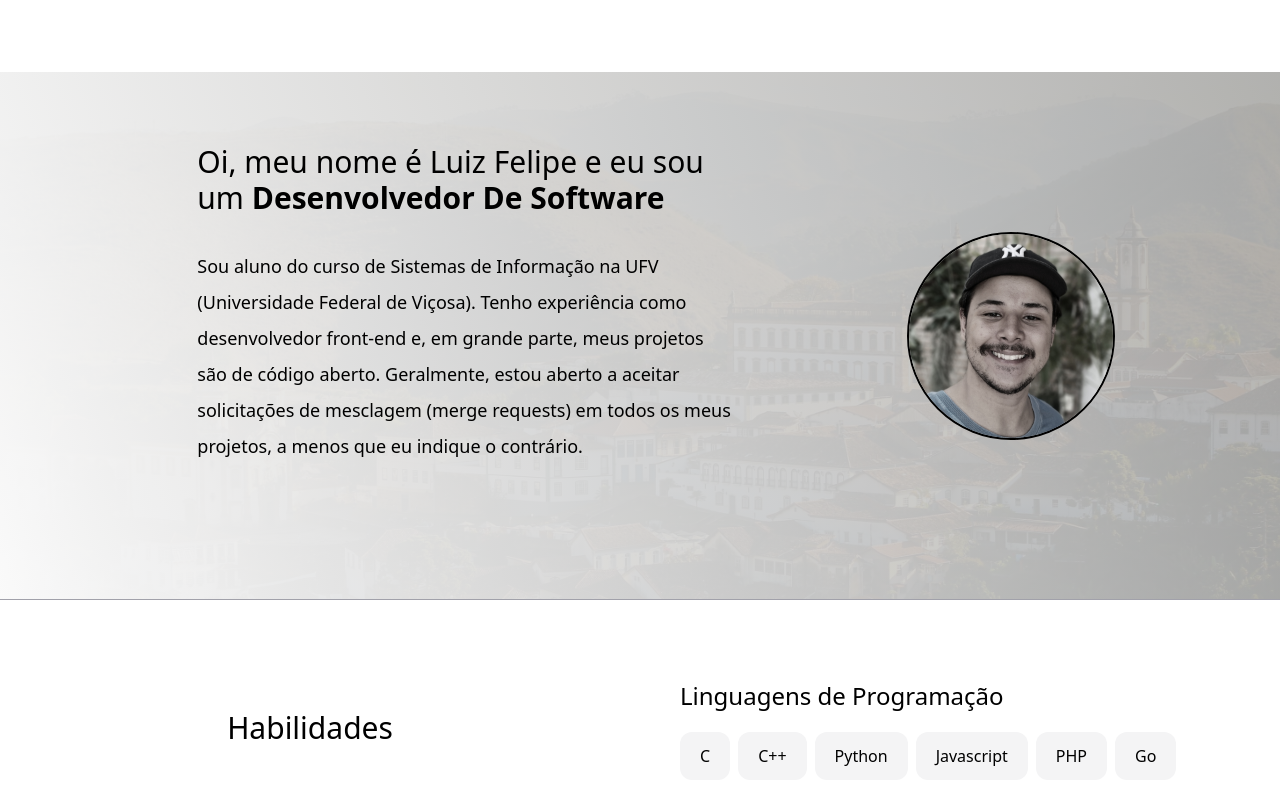
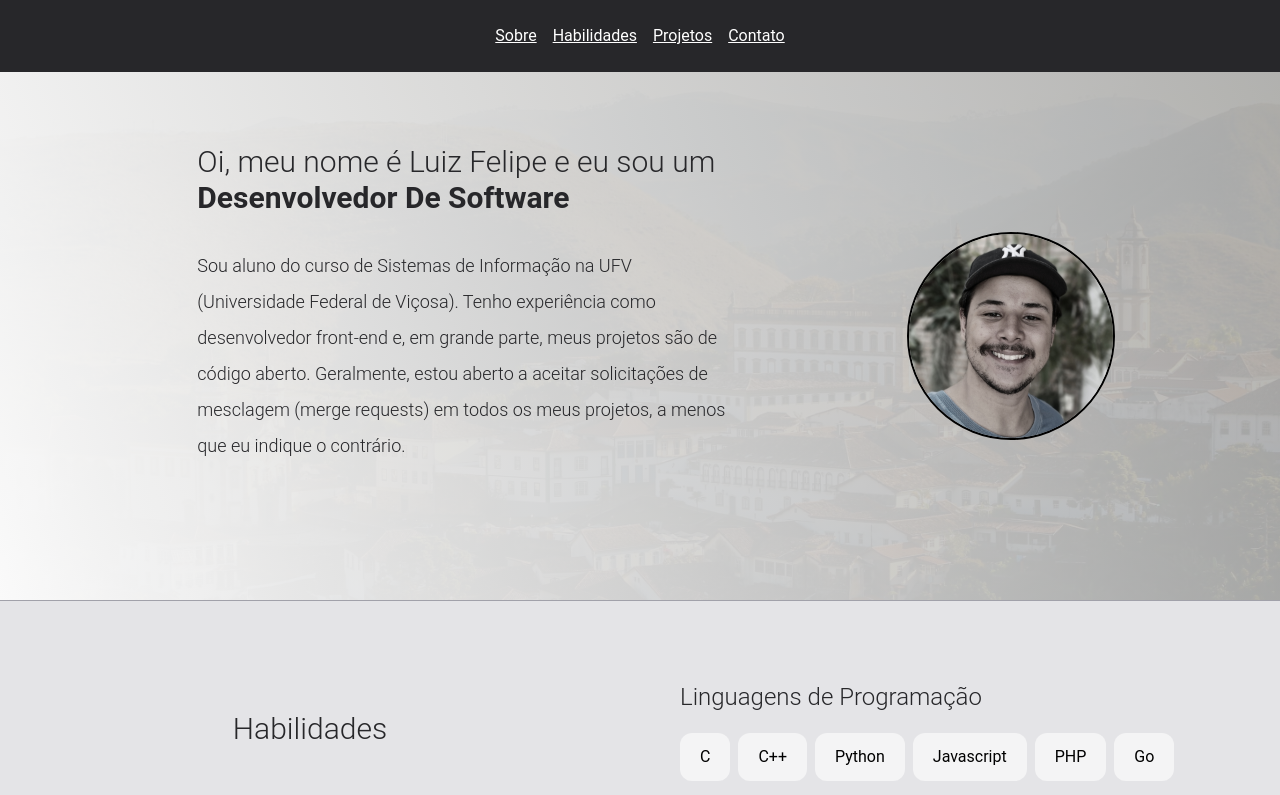
Before and after one commit to luizvilasboas/olooeez.gitlab.io, a React (Create React App) app: page / in a window 1280 px wide. Shown: the top 795 px of the page. Built offline with nearby package versions, Linux system fonts and the light colour scheme; no server answers; some icons are missing.

Commit message:
Configure basic tailwindcss

```diff
--- a/tailwind.config.js
+++ b/tailwind.config.js
@@ -4,7 +4,19 @@ module.exports = {
     "./src/**/*.{js,jsx,ts,tsx}",
   ],
   theme: {
-    extend: {},
+    extend: {
+      colors: {
+        backgroundBlack: '#27272a',
+        backagroundWhite: '#e4e4e7',
+        textBlack: '#27272a',
+        textWhite: '#e4e4e7',
+        hoverBlack: '#cbd5e1',
+        hoverWhite: '#52525b',
+      },
+      fontFamily: {
+        sans: ['Roboto', 'sans-serif'],
+      }
+    },
   },
   plugins: [],
 }
```
